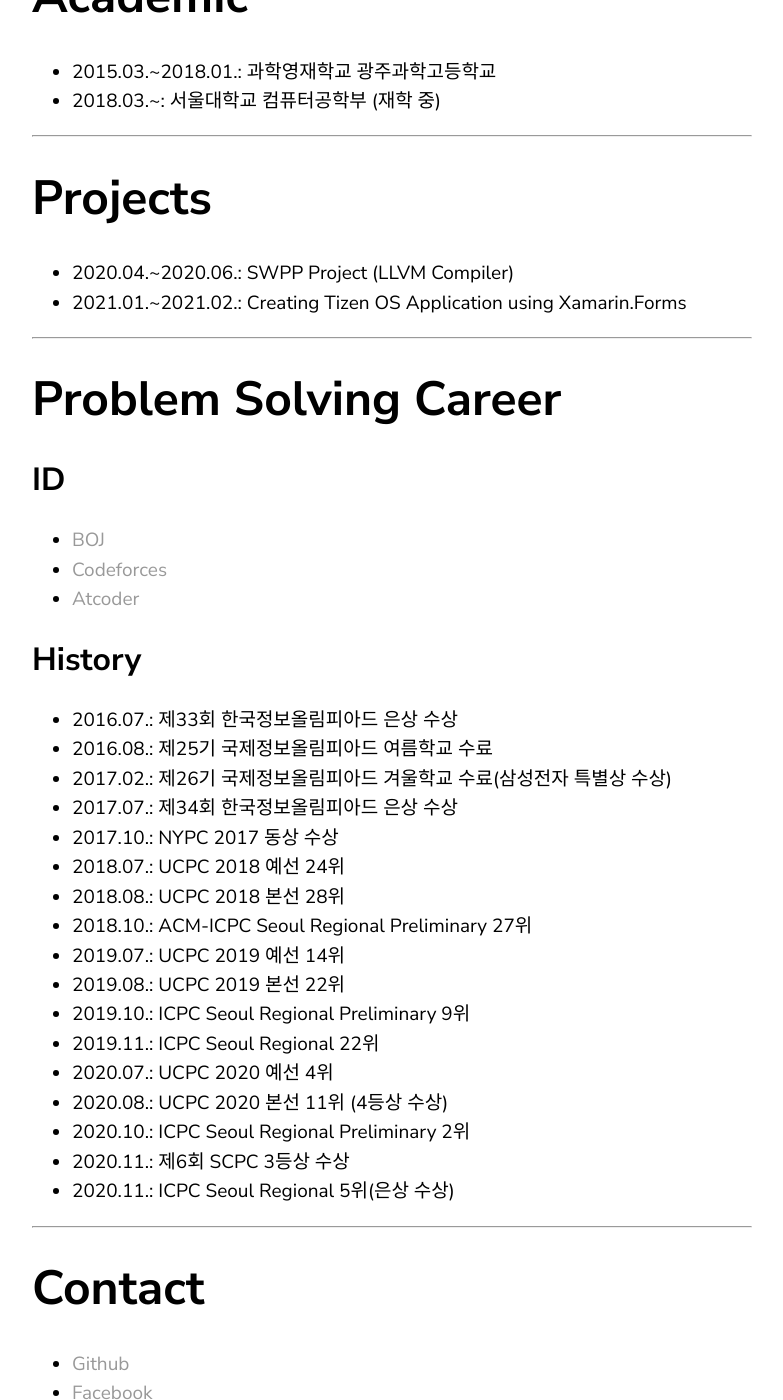
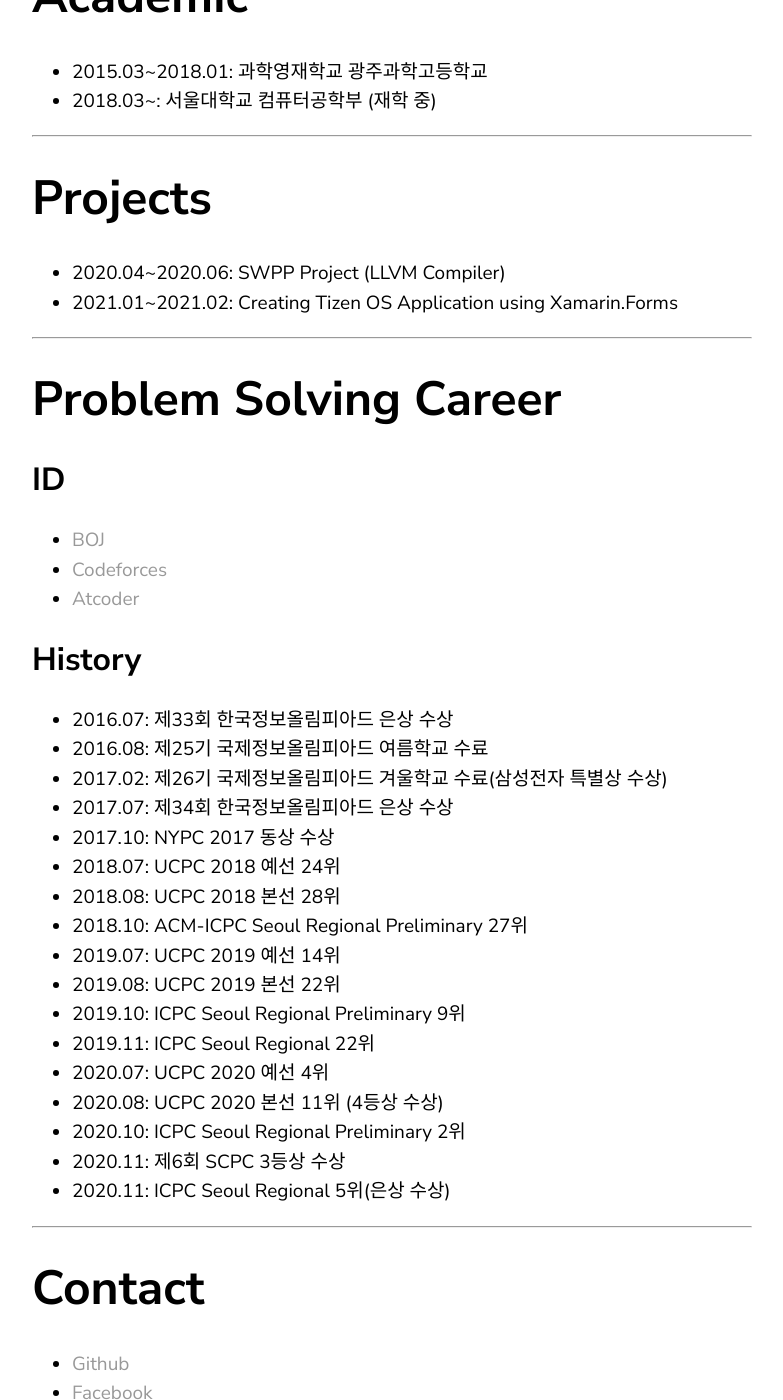
Before and after one commit to jjwdi0/jjwdi0.github.io, a Jekyll site: the page built from about.markdown, in a window 1280 px wide and 1400 px high, scrolled down 546 px. Shown: the whole window, without its empty margins (68-851 px from the left). Built offline with Jekyll 4.4.1, drawn with Linux system fonts in a browser that asks for light colours.

Commit message:
Add career info

```diff
--- a/about.markdown
+++ b/about.markdown
@@ -5,14 +5,14 @@ permalink: /about/
 ---
 
 # Academic
-- 2015.03.~2018.01.: 과학영재학교 광주과학고등학교
-- 2018.03.~: 서울대학교 컴퓨터공학부 (재학 중)
+- 2015.03~2018.01: 과학영재학교 광주과학고등학교
+- 2018.03~: 서울대학교 컴퓨터공학부 (재학 중)
 
 ***
 
 # Projects
-- 2020.04.~2020.06.: SWPP Project (LLVM Compiler)
-- 2021.01.~2021.02.: Creating Tizen OS Application using Xamarin.Forms
+- 2020.04~2020.06: SWPP Project (LLVM Compiler)
+- 2021.01~2021.02: Creating Tizen OS Application using Xamarin.Forms
 
 ***
 
@@ -23,23 +23,23 @@ permalink: /about/
 - [Atcoder](https://atcoder.jp/users/applist)
 
 ## History
-- 2016.07.: 제33회 한국정보올림피아드 은상 수상
-- 2016.08.: 제25기 국제정보올림피아드 여름학교 수료
-- 2017.02.: 제26기 국제정보올림피아드 겨울학교 수료(삼성전자 특별상 수상)
-- 2017.07.: 제34회 한국정보올림피아드 은상 수상
-- 2017.10.: NYPC 2017 동상 수상
-- 2018.07.: UCPC 2018 예선 24위
-- 2018.08.: UCPC 2018 본선 28위
-- 2018.10.: ACM-ICPC Seoul Regional Preliminary 27위
-- 2019.07.: UCPC 2019 예선 14위
-- 2019.08.: UCPC 2019 본선 22위
-- 2019.10.: ICPC Seoul Regional Preliminary 9위
-- 2019.11.: ICPC Seoul Regional 22위
-- 2020.07.: UCPC 2020 예선 4위
-- 2020.08.: UCPC 2020 본선 11위 (4등상 수상)
-- 2020.10.: ICPC Seoul Regional Preliminary 2위
-- 2020.11.: 제6회 SCPC 3등상 수상
-- 2020.11.: ICPC Seoul Regional 5위(은상 수상)
+- 2016.07: 제33회 한국정보올림피아드 은상 수상
+- 2016.08: 제25기 국제정보올림피아드 여름학교 수료
+- 2017.02: 제26기 국제정보올림피아드 겨울학교 수료(삼성전자 특별상 수상)
+- 2017.07: 제34회 한국정보올림피아드 은상 수상
+- 2017.10: NYPC 2017 동상 수상
+- 2018.07: UCPC 2018 예선 24위
+- 2018.08: UCPC 2018 본선 28위
+- 2018.10: ACM-ICPC Seoul Regional Preliminary 27위
+- 2019.07: UCPC 2019 예선 14위
+- 2019.08: UCPC 2019 본선 22위
+- 2019.10: ICPC Seoul Regional Preliminary 9위
+- 2019.11: ICPC Seoul Regional 22위
+- 2020.07: UCPC 2020 예선 4위
+- 2020.08: UCPC 2020 본선 11위 (4등상 수상)
+- 2020.10: ICPC Seoul Regional Preliminary 2위
+- 2020.11: 제6회 SCPC 3등상 수상
+- 2020.11: ICPC Seoul Regional 5위(은상 수상)
 
 ***
 
```
